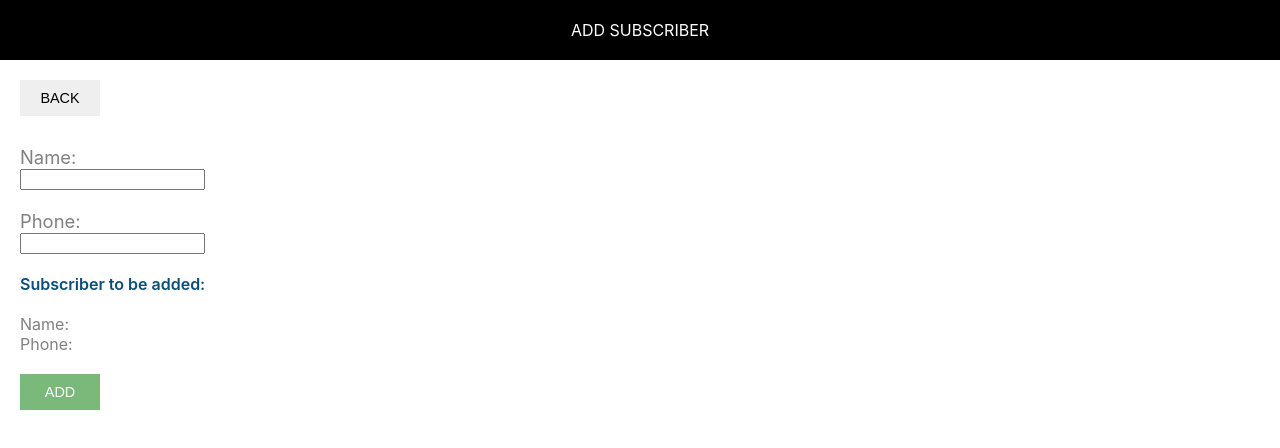
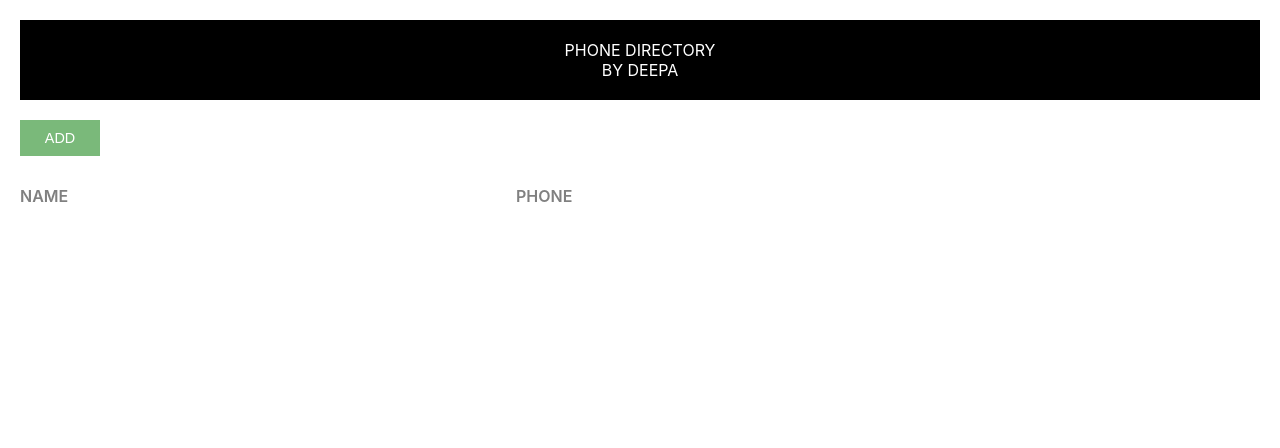
Before and after one commit to DMurtyK/ReactJS, a React (Create React App) app: page / in a window 1280 px wide. Shown: the top 448 px of the page. Built offline with nearby package versions, Linux system fonts and the light colour scheme.

Commit message:
Added state in ‘AddSubscriber’ and ‘App’ components

```diff
--- a/src/AddSubscriber.js
+++ b/src/AddSubscriber.js
@@ -1,9 +1,30 @@
 import React ,{Component} from 'react';
 import Header from "./Header";
 import './AddSubscriber.css'
+import { timingSafeEqual } from 'crypto';
 
 class AddSubscriber extends Component {
+    constructor(){
+        super();
+        this.state = {
+            id: 0,
+            name:'',
+            phone:''
+        }
+    }
+
+    inputChangedHandler = (e) => {
+
+    const state = this.state;
+    state[e.target.name] = e.target.value;
+    this.setState(state);
+    console.log(this.state);
+
+
+    }
+
     render(){
+        const{name,phone}=this.state;
         return (
             <div>
             <Header heading = "Add Subscriber" />
@@ -11,13 +32,13 @@ class AddSubscriber extends Component {
             <button className = "custom-btn">Back </button>
             <form className = "subscriber-form">
             <label htmlFor = "name" className = "label-control" >Name:</label><br />
-            <input id = "name" type = "text" className ="name-control" name = "name" /><br /><br />
+            <input id = "name" type = "text" className ="name-control" name = "name" onChange = {this.inputChangedHandler} /><br /><br />
             <label htmlFor = "phone" className = "label-control" >Phone:</label><br />
-            <input id = "phone" type = "text" className ="name-control" name = "phone" /><br /><br />
+            <input id = "phone" type = "text" className ="name-control" name = "phone" onChange = {this.inputChangedHandler}/><br /><br />
             <div className = "subscriber-info-container">
             <span className="subscriber-to-add-heading">Subscriber to be added:</span><br/><br/>
-            <span className ="subscriber-info">Name:</span><br/>
-            <span className = "subscriber-info">Phone:</span>
+            <span className ="subscriber-info">Name:{this.state.name}</span><br/>
+            <span className = "subscriber-info">Phone:{phone}</span>
             </div>
             <button type = "submit" className = "custom-btn add-btn">Add</button>
                       </form>
--- a/src/App.css
+++ b/src/App.css
@@ -1,9 +1,6 @@
 
 
- .add-btn {
-    background: #7ab97a;
-    color: #fff;
-}
+
 
  .grid-container {
     display: grid;
--- a/src/App.js
+++ b/src/App.js
@@ -4,6 +4,14 @@ import './App.css';
 
 
  class App extends Component {
+  constructor()
+  {
+    super();
+    this.state = {
+      subscribersListToShow: []
+    }
+  }
+
 
   clickHandler(message){
 
@@ -13,29 +21,27 @@ import './App.css';
 
   render() {
 
-    let subscribers = [
-            {
-              id :1,
-              name : "shilpa",
-              phone:"888888888"
-            },
-            {
-              id:2,
-              name : "shen",
-              phone : "999999999"
-            }
+    // let subscribers = [
+    //         {
+    //           id :1,
+    //           name : "shilpa",
+    //           phone:"888888888"
+    //         },
+    //         {
+    //           id:2,
+    //           name : "shen",
+    //           phone : "999999999"
+    //         }
 
 
-    ]
+    // ]
+
+    return (
 
 
-    return (
       <div>
-
-
-
-              <div className="component-body-container">
-                <Header heading = "Phone Directory" instructor = " By Deepa"/>
+                    <div className="component-body-container">
+                <Header heading = "Phone Directory" instructor = " By Deepa"/><br/>
                   <button className="custom-btn add-btn">Add</button>
 
           <div className="grid-container heading-container">
@@ -46,7 +52,7 @@ import './App.css';
           {
 
 
-           subscribers.map(sub => {
+           this.state.subscribersListToShow.map(sub => {
 
 
             return <div key = {sub.id} className = "grid-container">
--- a/src/index.js
+++ b/src/index.js
@@ -6,7 +6,8 @@ import AddSubscriber from './AddSubscriber';
 import * as serviceWorker from './serviceWorker';
 import './common/common.css';
 
-ReactDOM.render(<AddSubscriber />, document.getElementById('root'));
+//ReactDOM.render(<AddSubscriber />, document.getElementById('root'));
+ReactDOM.render(<App />, document.getElementById('root'));
 
 // If you want your app to work offline and load faster, you can change
 // unregister() to register() below. Note this comes with some pitfalls.
```
